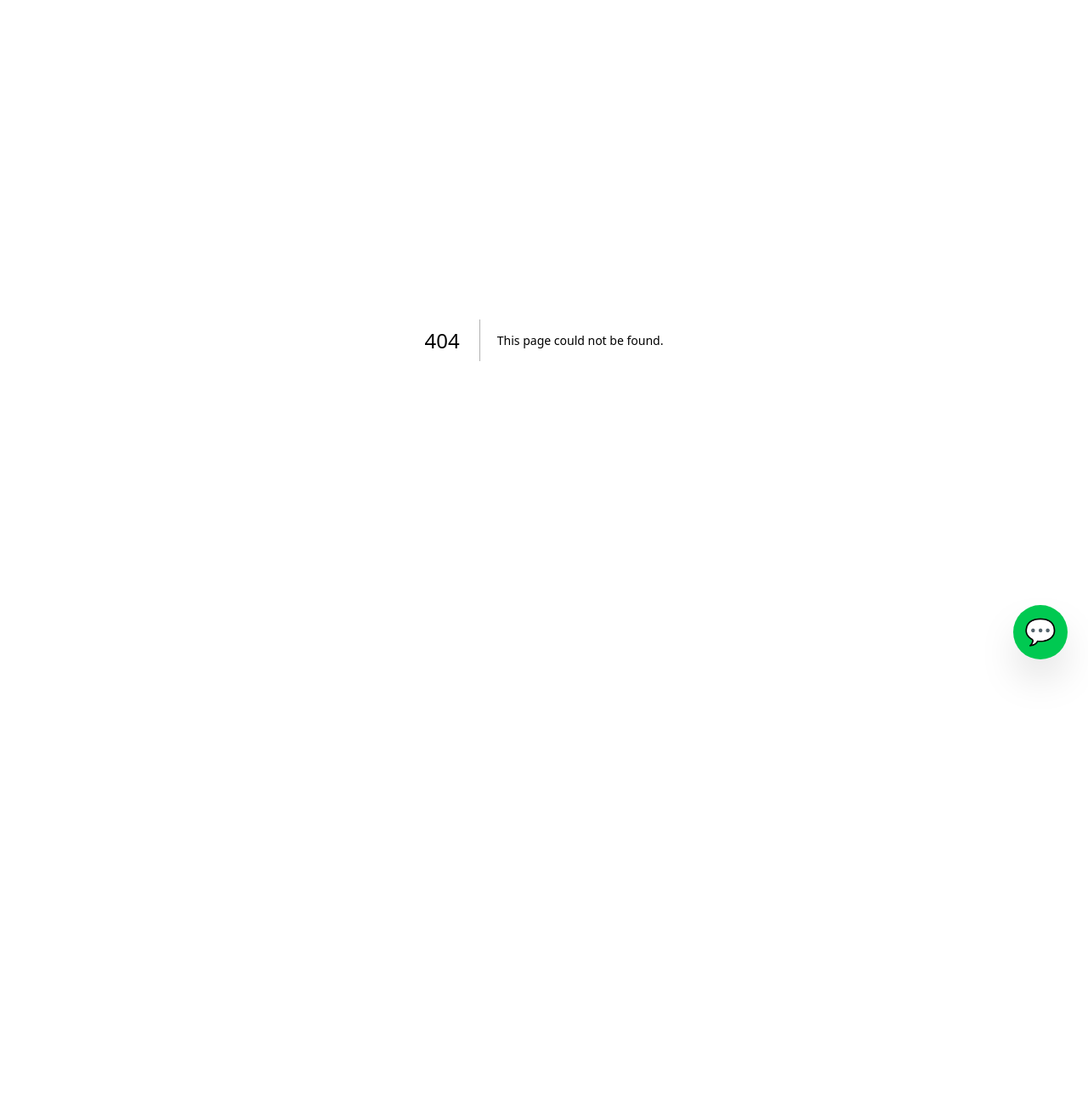
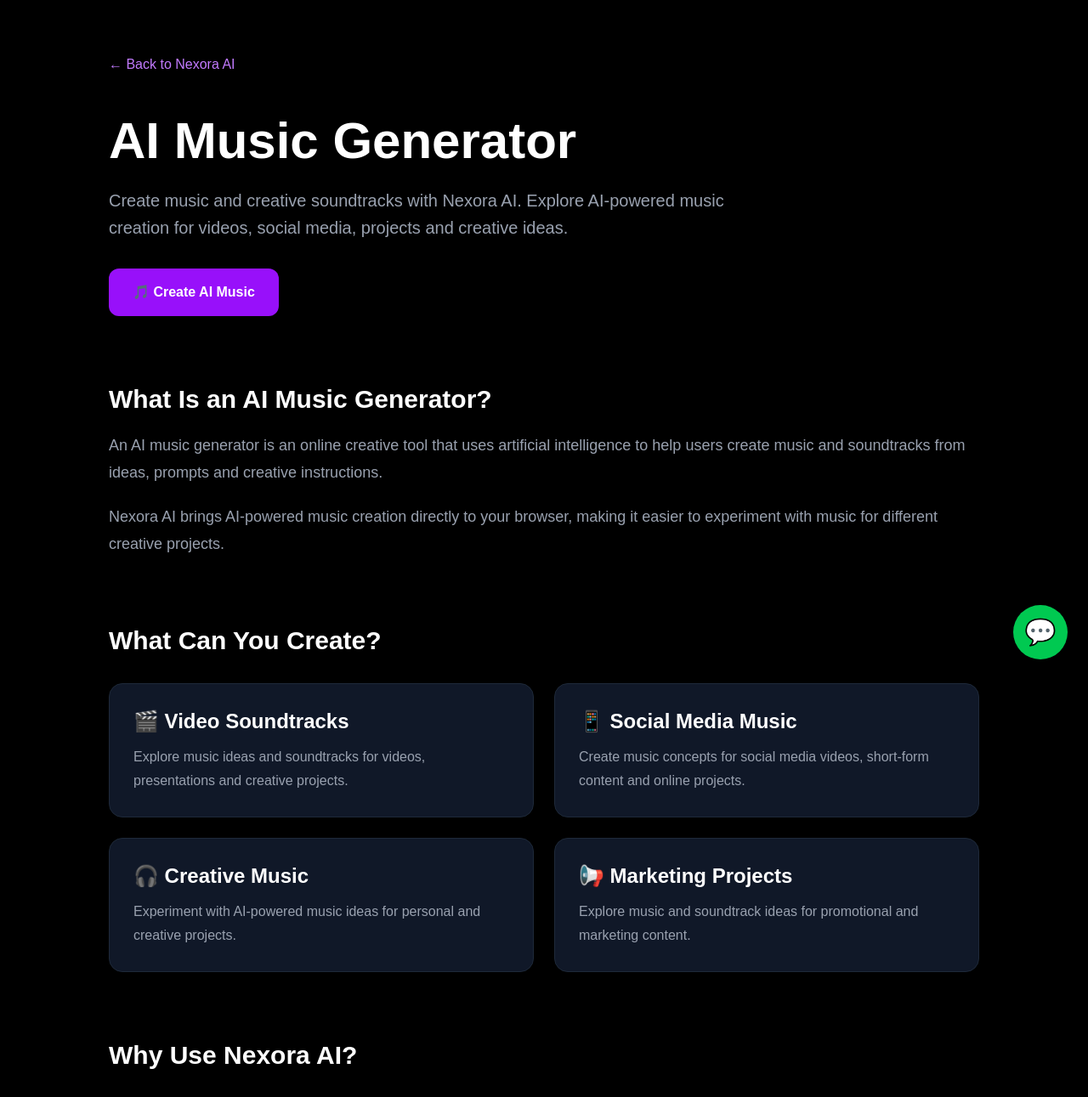
Before and after one commit to asifshair17-design/nexora-ai-2, a Next.js app: page /ai-music-generator in a window 1280 px wide. Before the commit this address had no page. Shown: the top 1291 px of the page at 85% size. Before the commit the page ends 800 px from the top, so only its background shows below. Built offline with nearby package versions, Linux system fonts and the light colour scheme.

Commit message:
Add AI music generator SEO page

```diff
--- /dev/null
+++ b/app/ai-music-generator/page.tsx
@@ -0,0 +1,256 @@
+import type { Metadata } from "next";
+
+export const metadata: Metadata = {
+  title: "AI Music Generator – Create Music Online | Nexora AI",
+  description:
+    "Create AI-generated music and soundtracks online with Nexora AI. Explore AI music creation for videos, social media, projects and creative ideas.",
+  alternates: {
+    canonical: "https://nexora-ai-2-five.vercel.app/ai-music-generator",
+  },
+};
+
+export default function AIMusicGeneratorPage() {
+  return (
+    <main className="min-h-screen bg-black px-6 py-16 text-white">
+      <div className="mx-auto max-w-5xl">
+        <a
+          href="/"
+          className="text-purple-400 transition hover:text-purple-300"
+        >
+          ← Back to Nexora AI
+        </a>
+
+        <header className="mt-12">
+          <h1 className="text-5xl font-extrabold md:text-6xl">
+            AI Music Generator
+          </h1>
+
+          <p className="mt-6 max-w-3xl text-xl leading-8 text-gray-400">
+            Create music and creative soundtracks with Nexora AI.
+            Explore AI-powered music creation for videos, social media,
+            projects and creative ideas.
+          </p>
+
+          <div className="mt-8">
+            <a
+              href="/music"
+              className="inline-block rounded-xl bg-purple-600 px-7 py-4 font-bold transition hover:bg-purple-700"
+            >
+              🎵 Create AI Music
+            </a>
+          </div>
+        </header>
+
+        <section className="mt-20">
+          <h2 className="text-3xl font-bold">
+            What Is an AI Music Generator?
+          </h2>
+
+          <p className="mt-5 text-lg leading-8 text-gray-400">
+            An AI music generator is an online creative tool that uses
+            artificial intelligence to help users create music and
+            soundtracks from ideas, prompts and creative instructions.
+          </p>
+
+          <p className="mt-5 text-lg leading-8 text-gray-400">
+            Nexora AI brings AI-powered music creation directly to your
+            browser, making it easier to experiment with music for
+            different creative projects.
+          </p>
+        </section>
+
+        <section className="mt-20">
+          <h2 className="text-3xl font-bold">
+            What Can You Create?
+          </h2>
+
+          <div className="mt-8 grid gap-6 md:grid-cols-2">
+            <div className="rounded-2xl border border-gray-800 bg-gray-900 p-7">
+              <h3 className="text-2xl font-bold">
+                🎬 Video Soundtracks
+              </h3>
+
+              <p className="mt-3 leading-7 text-gray-400">
+                Explore music ideas and soundtracks for videos,
+                presentations and creative projects.
+              </p>
+            </div>
+
+            <div className="rounded-2xl border border-gray-800 bg-gray-900 p-7">
+              <h3 className="text-2xl font-bold">
+                📱 Social Media Music
+              </h3>
+
+              <p className="mt-3 leading-7 text-gray-400">
+                Create music concepts for social media videos,
+                short-form content and online projects.
+              </p>
+            </div>
+
+            <div className="rounded-2xl border border-gray-800 bg-gray-900 p-7">
+              <h3 className="text-2xl font-bold">
+                🎧 Creative Music
+              </h3>
+
+              <p className="mt-3 leading-7 text-gray-400">
+                Experiment with AI-powered music ideas for personal and
+                creative projects.
+              </p>
+            </div>
+
+            <div className="rounded-2xl border border-gray-800 bg-gray-900 p-7">
+              <h3 className="text-2xl font-bold">
+                📢 Marketing Projects
+              </h3>
+
+              <p className="mt-3 leading-7 text-gray-400">
+                Explore music and soundtrack ideas for promotional and
+                marketing content.
+              </p>
+            </div>
+          </div>
+        </section>
+
+        <section className="mt-20">
+          <h2 className="text-3xl font-bold">
+            Why Use Nexora AI?
+          </h2>
+
+          <div className="mt-8 space-y-5">
+            <div className="rounded-xl border border-gray-800 p-6">
+              <h3 className="text-xl font-bold">
+                ⚡ Simple Online Creation
+              </h3>
+
+              <p className="mt-2 text-gray-400">
+                Explore AI music creation directly from your browser.
+              </p>
+            </div>
+
+            <div className="rounded-xl border border-gray-800 p-6">
+              <h3 className="text-xl font-bold">
+                🤖 AI Powered
+              </h3>
+
+              <p className="mt-2 text-gray-400">
+                Use artificial intelligence to explore new music and
+                soundtrack ideas.
+              </p>
+            </div>
+
+            <div className="rounded-xl border border-gray-800 p-6">
+              <h3 className="text-xl font-bold">
+                🌍 Accessible Online
+              </h3>
+
+              <p className="mt-2 text-gray-400">
+                Access Nexora AI creative tools from desktop, tablet or
+                mobile browsers.
+              </p>
+            </div>
+          </div>
+        </section>
+
+        <section className="mt-20">
+          <h2 className="text-3xl font-bold">
+            Who Can Use an AI Music Generator?
+          </h2>
+
+          <p className="mt-5 text-lg leading-8 text-gray-400">
+            AI music tools can be useful for YouTubers, content
+            creators, social media creators, marketers, businesses,
+            video creators, bloggers and anyone interested in exploring
+            AI-powered music creation.
+          </p>
+        </section>
+
+        <section className="mt-20">
+          <h2 className="text-3xl font-bold">
+            Explore More Nexora AI Tools
+          </h2>
+
+          <div className="mt-8 grid gap-4 md:grid-cols-2">
+            <a
+              href="/ai-image-generator"
+              className="rounded-xl border border-gray-800 bg-gray-900 p-5 transition hover:border-purple-500"
+            >
+              🎨 AI Image Generator
+            </a>
+
+            <a
+              href="/ai-logo-generator"
+              className="rounded-xl border border-gray-800 bg-gray-900 p-5 transition hover:border-purple-500"
+            >
+              ✨ AI Logo Generator
+            </a>
+
+            <a
+              href="/ai-writer"
+              className="rounded-xl border border-gray-800 bg-gray-900 p-5 transition hover:border-purple-500"
+            >
+              ✍️ AI Writer
+            </a>
+
+            <a
+              href="/ai-video-generator"
+              className="rounded-xl border border-gray-800 bg-gray-900 p-5 transition hover:border-purple-500"
+            >
+              🎬 AI Video Generator
+            </a>
+
+            <a
+              href="/chat"
+              className="rounded-xl border border-gray-800 bg-gray-900 p-5 transition hover:border-purple-500"
+            >
+              💬 AI Chat
+            </a>
+          </div>
+        </section>
+
+        <section className="mt-20 rounded-2xl border border-purple-800 bg-gray-900 p-10 text-center">
+          <h2 className="text-3xl font-bold">
+            Start Creating AI Music
+          </h2>
+
+          <p className="mx-auto mt-4 max-w-2xl text-gray-400">
+            Explore Nexora AI and start experimenting with AI-powered
+            music creation online.
+          </p>
+
+          <a
+            href="/music"
+            className="mt-7 inline-block rounded-xl bg-purple-600 px-7 py-4 font-bold transition hover:bg-purple-700"
+          >
+            🚀 Open AI Music Generator
+          </a>
+        </section>
+
+        <footer className="mt-20 border-t border-gray-800 pt-8 text-center text-gray-500">
+          <p>Nexora AI - AI-powered creative tools.</p>
+
+          <div className="mt-4 flex flex-wrap justify-center gap-5">
+            <a href="/about" className="hover:text-white">
+              About
+            </a>
+
+            <a href="/pricing" className="hover:text-white">
+              Pricing
+            </a>
+
+            <a href="/privacy" className="hover:text-white">
+              Privacy
+            </a>
+
+            <a href="/terms" className="hover:text-white">
+              Terms
+            </a>
+
+            <a href="/contact" className="hover:text-white">
+              Contact
+            </a>
+          </div>
+        </footer>
+      </div>
+    </main>
+  );
+}
```
